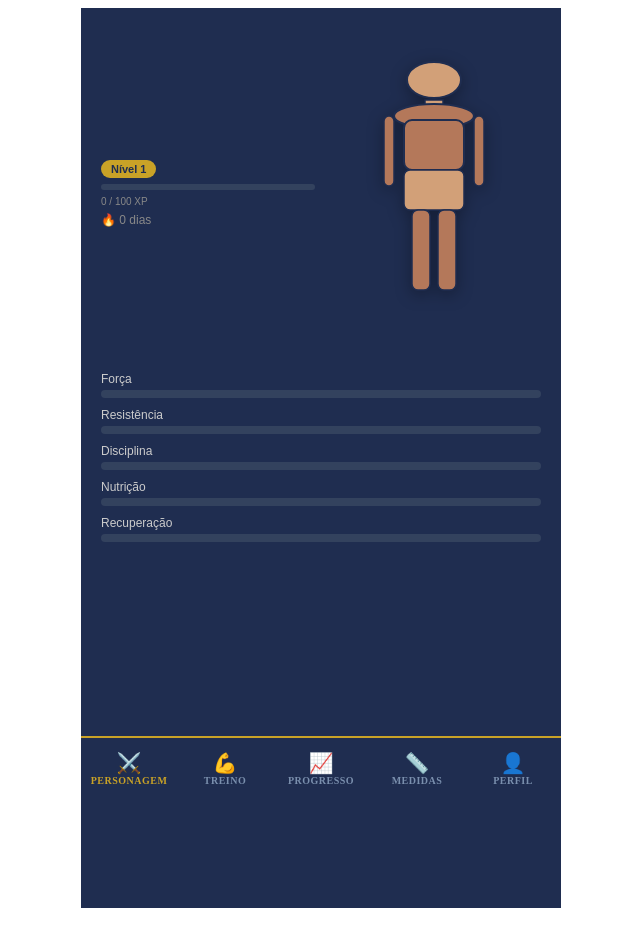
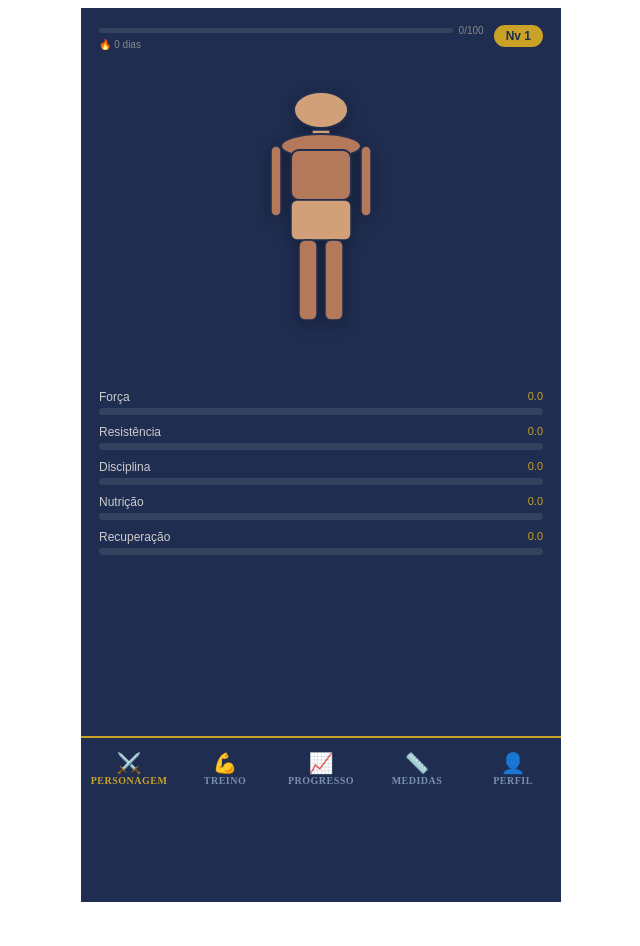
Before and after one commit to FellipeBarnabe/gymyx-app, an Angular app: page /personagem in a window 1280 px wide. Shown: the top 946 px of the page, without its empty margins (319-959 px from the left). Built offline with nearby package versions, Linux system fonts and the light colour scheme; no server answers.

Commit message:
feat: refatora header da tela do personagem com layout compacto

```diff
--- a/src/app/character/character.css
+++ b/src/app/character/character.css
@@ -1,5 +1,5 @@
 .screen {
-  padding: 20px 20px;
+  padding: 14px 18px;
   max-width: 480px;
   margin: 0 auto;
   font-family: sans-serif;
@@ -9,60 +9,63 @@
   padding-bottom: 80px;
 }
 
-/* TOPO */
-.top-section {
+/* HEADER */
+.header {
   display: flex;
-  flex-direction: row;
-  gap: 12px;
-  margin-bottom: 20px;
   align-items: center;
+  justify-content: space-between;
+  margin-bottom: 8px;
 }
 
-/* PAINEL ESQUERDO */
-.user-panel {
+.header-left {
   display: flex;
-  flex-direction: column;
-  align-items: flex-start;
-  gap: 6px;
+  align-items: center;
+  gap: 10px;
   flex: 1;
   min-width: 0;
 }
 
 .user-photo {
-  width: 52px;
-  height: 52px;
+  width: 36px;
+  height: 36px;
   border-radius: 50%;
   border: 2px solid #c9a227;
   object-fit: cover;
+  flex-shrink: 0;
+}
+
+.user-details {
+  display: flex;
+  flex-direction: column;
+  gap: 3px;
+  min-width: 0;
+  flex: 1;
 }
 
 .user-name {
-  font-size: 13px;
+  font-size: 12px;
   color: #ccc;
   white-space: nowrap;
   overflow: hidden;
   text-overflow: ellipsis;
-  max-width: 160px;
+  max-width: 180px;
 }
 
-.level-badge {
-  background: #c9a227;
-  color: #1f2d50;
-  font-weight: bold;
-  font-size: 11px;
-  padding: 3px 10px;
-  border-radius: 20px;
+.xp-row {
+  display: flex;
+  align-items: center;
+  gap: 6px;
 }
 
 .xp-bar-bg {
-  width: 100%;
-  height: 6px;
+  flex: 1;
+  height: 5px;
   background: #33425e;
   border-radius: 3px;
 }
 
 .xp-bar-fill {
-  height: 6px;
+  height: 5px;
   background: #c9a227;
   border-radius: 3px;
   transition: width 0.4s ease;
@@ -71,46 +74,65 @@
 .xp-text {
   font-size: 10px;
   color: #888;
+  white-space: nowrap;
 }
 
-.streak {
-  font-size: 12px;
+.streak-text {
+  font-size: 10px;
   color: #888;
-  margin: 0;
 }
 
-/* PAINEL DIREITO — AVATAR */
-.avatar-panel {
-  flex: 1;
+.level-badge {
+  background: #c9a227;
+  color: #1f2d50;
+  font-weight: bold;
+  font-size: 12px;
+  padding: 4px 12px;
+  border-radius: 20px;
+  flex-shrink: 0;
+  margin-left: 10px;
+}
+
+/* AVATAR */
+.avatar-section {
   display: flex;
   justify-content: center;
-  align-items: center;
+  margin: 4px 0 8px;
 }
 
 /* ATRIBUTOS */
 .attrs {
-  margin-bottom: 12px;
+  margin-top: 4px;
 }
 
 .attr {
   margin-bottom: 10px;
 }
 
-.attr span {
-  display: block;
+.attr-header {
+  display: flex;
+  justify-content: space-between;
+  margin-bottom: 4px;
+}
+
+.attr-header span {
   font-size: 12px;
-  margin-bottom: 4px;
   color: #ccc;
 }
 
+.attr-val {
+  color: #c9a227 !important;
+  font-size: 11px !important;
+}
+
 .bar-bg {
-  height: 8px;
+  height: 7px;
   background: #33425e;
   border-radius: 4px;
 }
 
 .bar-fill {
-  height: 8px;
+  height: 7px;
   background: #c9a227;
   border-radius: 4px;
   transition: width 0.4s ease;
--- a/src/app/character/character.html
+++ b/src/app/character/character.html
@@ -1,12 +1,13 @@
 <div class="screen">
-  <!-- TOPO: USUÁRIO + AVATAR LADO A LADO -->
-  <div class="top-section">
-    <div class="user-panel">
+  <!-- HEADER COMPACTO -->
+  <div class="header">
+    <div class="header-left">
       @if (authService.userPhoto) {
         <img [src]="authService.userPhoto" class="user-photo" alt="foto" />
       }
+      <div class="user-details">
         <span class="user-name">{{ authService.userName ?? '' }}</span>
-      <span class="level-badge">Nível {{ characterService.character().level }}</span>
+        <div class="xp-row">
           <div class="xp-bar-bg">
             <div
               class="xp-bar-fill"
@@ -16,45 +17,65 @@
             ></div>
           </div>
           <span class="xp-text"
-        >{{ characterService.character().xp }} /
-        {{ characterService.character().level * 100 }} XP</span
+            >{{ characterService.character().xp }}/{{
+              characterService.character().level * 100
+            }}</span
           >
-      <p class="streak">🔥 {{ characterService.character().streakDays }} dias</p>
+        </div>
+        <span class="streak-text">🔥 {{ characterService.character().streakDays }} dias</span>
+      </div>
+    </div>
+    <div class="level-badge">Nv {{ characterService.character().level }}</div>
   </div>
 
-    <div class="avatar-panel">
+  <!-- AVATAR CENTRALIZADO -->
+  <div class="avatar-section">
     <app-avatar></app-avatar>
-    </div>
   </div>
 
   <!-- ATRIBUTOS -->
   <div class="attrs">
     <div class="attr">
+      <div class="attr-header">
         <span>Força</span>
+        <span class="attr-val">{{ characterService.character().strength.toFixed(1) }}</span>
+      </div>
       <div class="bar-bg">
         <div class="bar-fill" [style.width.%]="characterService.character().strength"></div>
       </div>
     </div>
     <div class="attr">
+      <div class="attr-header">
         <span>Resistência</span>
+        <span class="attr-val">{{ characterService.character().endurance.toFixed(1) }}</span>
+      </div>
       <div class="bar-bg">
         <div class="bar-fill" [style.width.%]="characterService.character().endurance"></div>
       </div>
     </div>
     <div class="attr">
+      <div class="attr-header">
         <span>Disciplina</span>
+        <span class="attr-val">{{ characterService.character().discipline.toFixed(1) }}</span>
+      </div>
       <div class="bar-bg">
         <div class="bar-fill" [style.width.%]="characterService.character().discipline"></div>
       </div>
     </div>
     <div class="attr">
+      <div class="attr-header">
         <span>Nutrição</span>
+        <span class="attr-val">{{ characterService.character().nutrition.toFixed(1) }}</span>
+      </div>
       <div class="bar-bg">
         <div class="bar-fill" [style.width.%]="characterService.character().nutrition"></div>
       </div>
     </div>
     <div class="attr">
+      <div class="attr-header">
         <span>Recuperação</span>
+        <span class="attr-val">{{ characterService.character().recovery.toFixed(1) }}</span>
+      </div>
       <div class="bar-bg">
         <div class="bar-fill" [style.width.%]="characterService.character().recovery"></div>
       </div>
```
Lines whose indentation alone changed are shown as unchanged.
